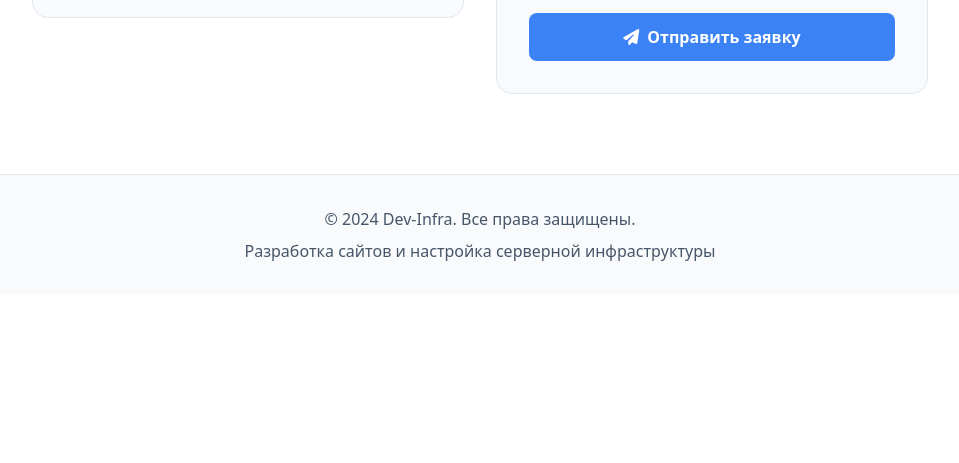
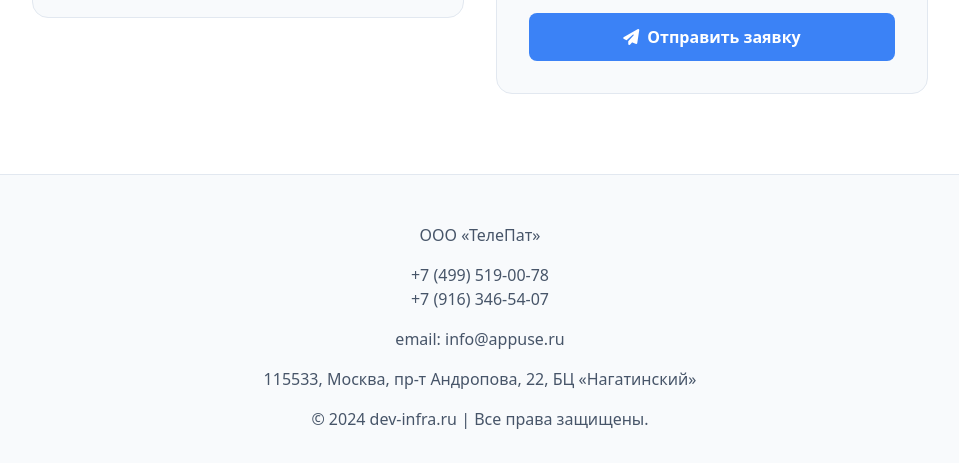
Before and after one commit to novozhilovsergeydisk/dev-infra, a website: page index.html in a window 1280 px wide. Shown: the part 4868-5331 px from the top of the page, without its empty margins (160-1119 px from the left). Before the commit the page ends 5163 px from the top, so only its background shows below. Drawn offline with nearby package versions, Linux system fonts and the light colour scheme.

Commit message:
feat(footer): обновить контактную информацию и детали футера
Изменения включают замену номера телефона в секции контактов и добавление в футер информации о компании ООО «ТелеПат», дополнительных
телефонов, email, адреса и обновление копирайта на dev-infra.ru.

```diff
--- a/index.html
+++ b/index.html
@@ -709,7 +709,7 @@
                         <div class="card">
                             <i class="fas fa-phone text-3xl text-blue-500 mb-4"></i>
                             <h3 class="text-xl font-bold text-primary mb-2">Телефон</h3>
-                            <a href="tel:+79999999999" class="text-secondary hover:text-blue-500">+7 (999) 999-99-99</a>
+                            <a href="tel:+7 (916) 346-54-07" class="text-secondary hover:text-blue-500">+7 (916) 346-54-07</a>
                         </div>
                         <div class="card">
                             <i class="fab fa-telegram text-3xl text-blue-500 mb-4"></i>
@@ -751,9 +751,33 @@
     <!-- Footer -->
     <footer class="bg-secondary py-8 border-t border-custom">
         <div class="container mx-auto px-4">
-            <div class="text-center text-secondary">
-                <p>&copy; 2024 Dev-Infra. Все права защищены.</p>
-                <p class="mt-2">Разработка сайтов и настройка серверной инфраструктуры</p>
+            <div class="text-center text-secondary mt-4">
+                <p>ООО «ТелеПат»</p>
+            </div>
+
+            <div class="text-center text-secondary mt-4">
+                <p>
+                    <a href="tel:+74995190078" class="">+7 (499) 519-00-78</a>
+                </p>
+                <p>
+                    <a href="tel:+79163465407">+7 (916) 346-54-07</a>
+                </p>
+            </div>
+
+            <div class="text-center text-secondary mt-4">
+                <p>
+                    <a href="mailto:info@appuse.ru">email: info@appuse.ru</a>
+                </p>
+            </div>
+
+            <div class="text-center text-secondary mt-4">
+                <p>
+                    115533, Москва, пр-т Андропова, 22, БЦ «Нагатинский»
+                </p>
+            </div>
+
+            <div class="text-center text-secondary mt-4">
+                <p>&copy; 2024 dev-infra.ru | Все права защищены.</p>
             </div>
         </div>
     </footer>
```
Also changed, not shown: public/images/favicon/android-chrome-192x192.png (added), public/images/favicon/android-chrome-512x512.png (added), public/images/favicon/apple-touch-icon.png (added), public/images/favicon/favicon-16x16.png (added), public/images/favicon/favicon-32x32.png (added).
